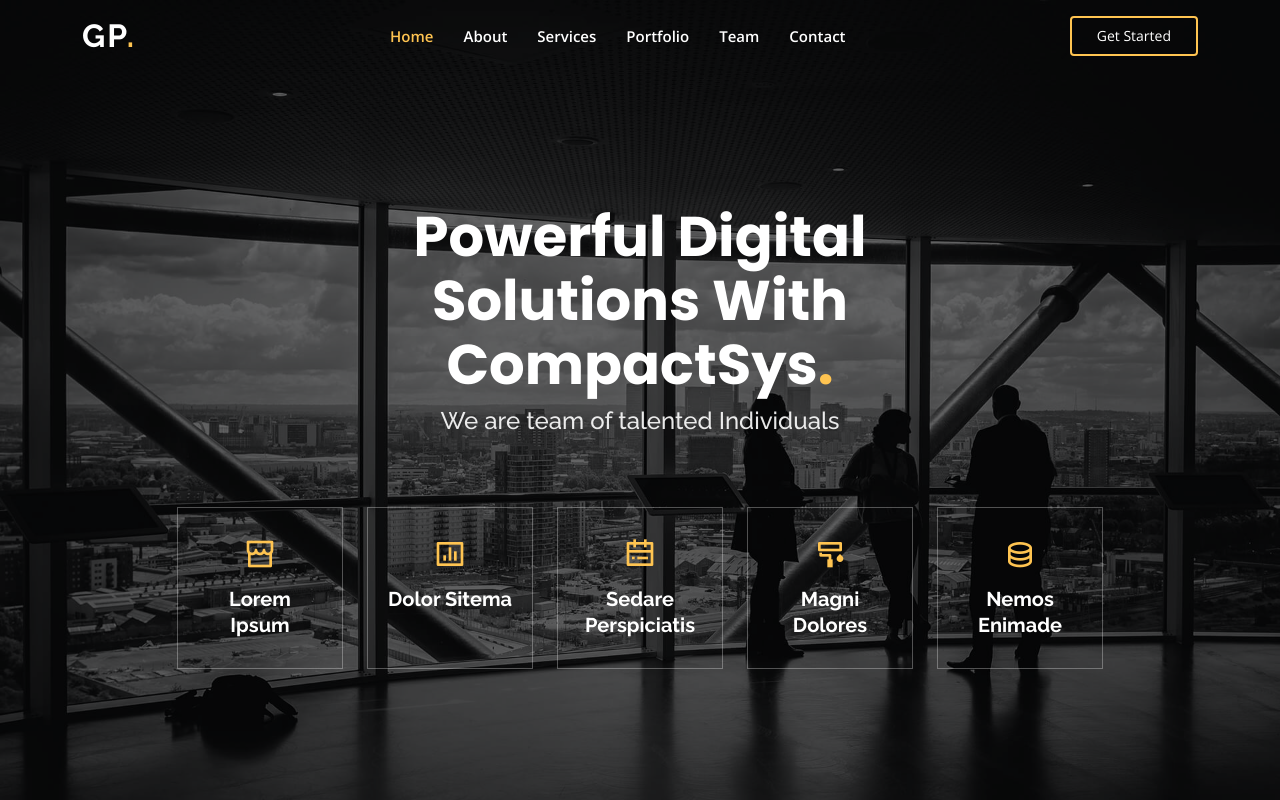
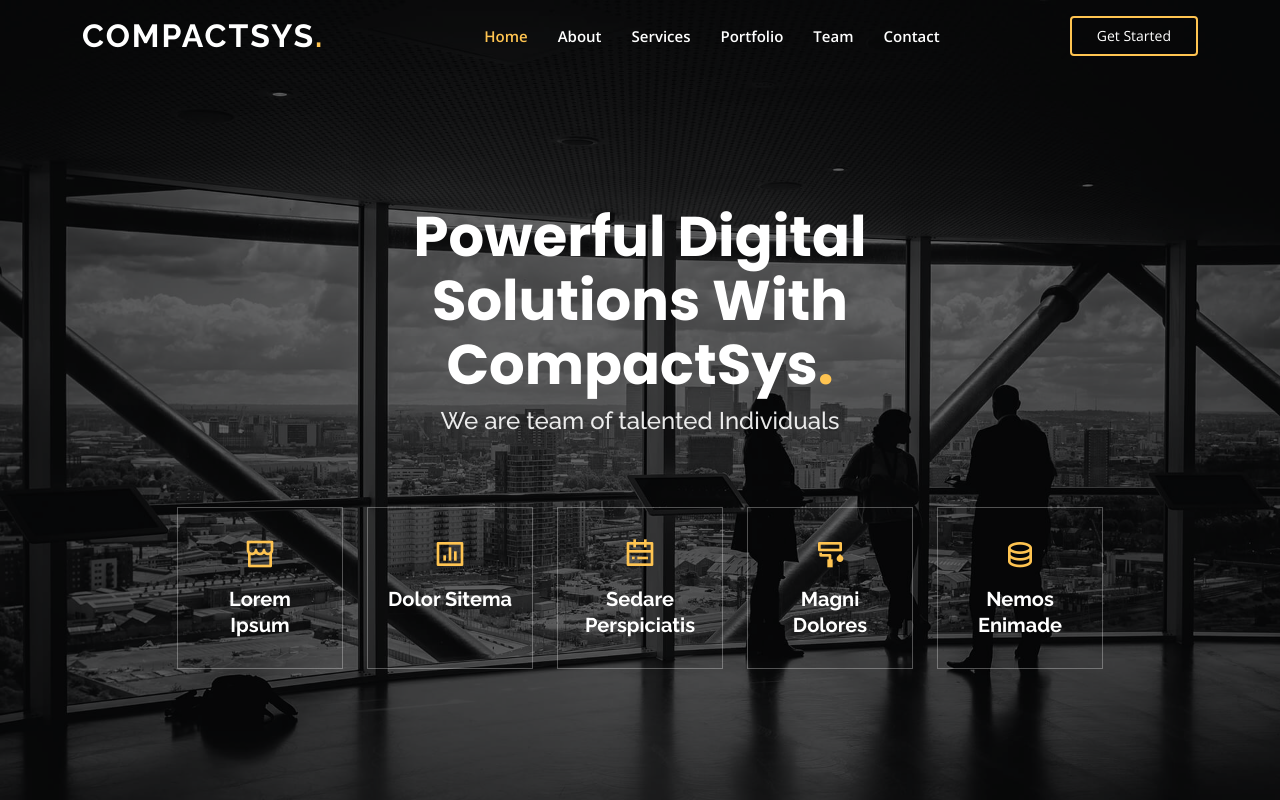
Before and after one commit to compactsys/compactsys.github.io, a plain HTML site: page index.html in a window 1280 px wide. Shown: the top 800 px of the page. Drawn offline with nearby package versions, Linux system fonts and the light colour scheme.

Commit message:
name changes

```diff
--- a/index.html
+++ b/index.html
@@ -43,7 +43,7 @@
   <header id="header" class="fixed-top ">
     <div class="container d-flex align-items-center justify-content-lg-between">
 
-      <h1 class="logo me-auto me-lg-0"><a href="index.html">Gp<span>.</span></a></h1>
+      <h1 class="logo me-auto me-lg-0"><a href="index.html">CompactSys<span>.</span></a></h1>
       <!-- Uncomment below if you prefer to use an image logo -->
       <!-- <a href="index.html" class="logo me-auto me-lg-0"><img src="assets/img/logo.png" alt="" class="img-fluid"></a>-->
 
```
